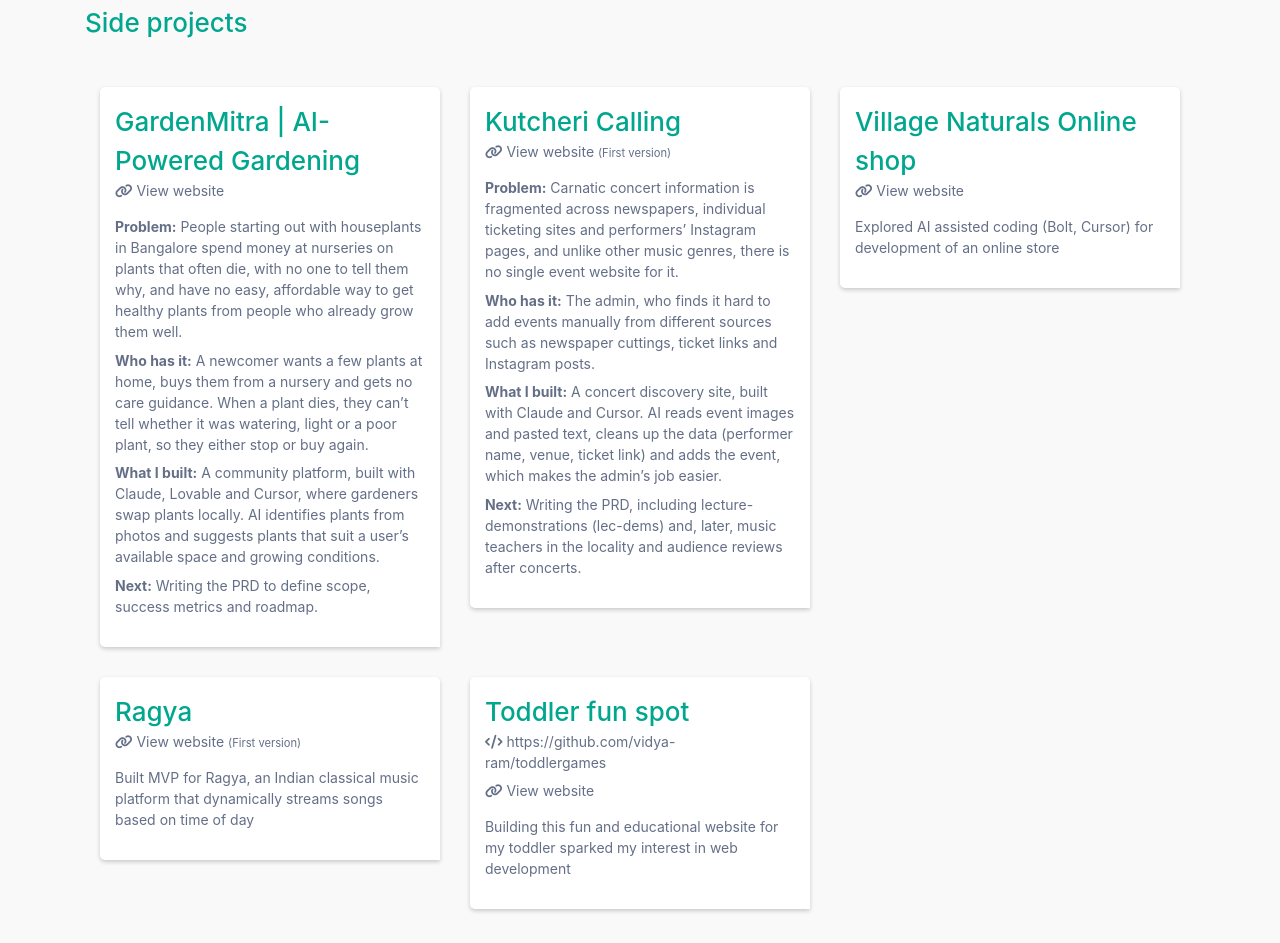
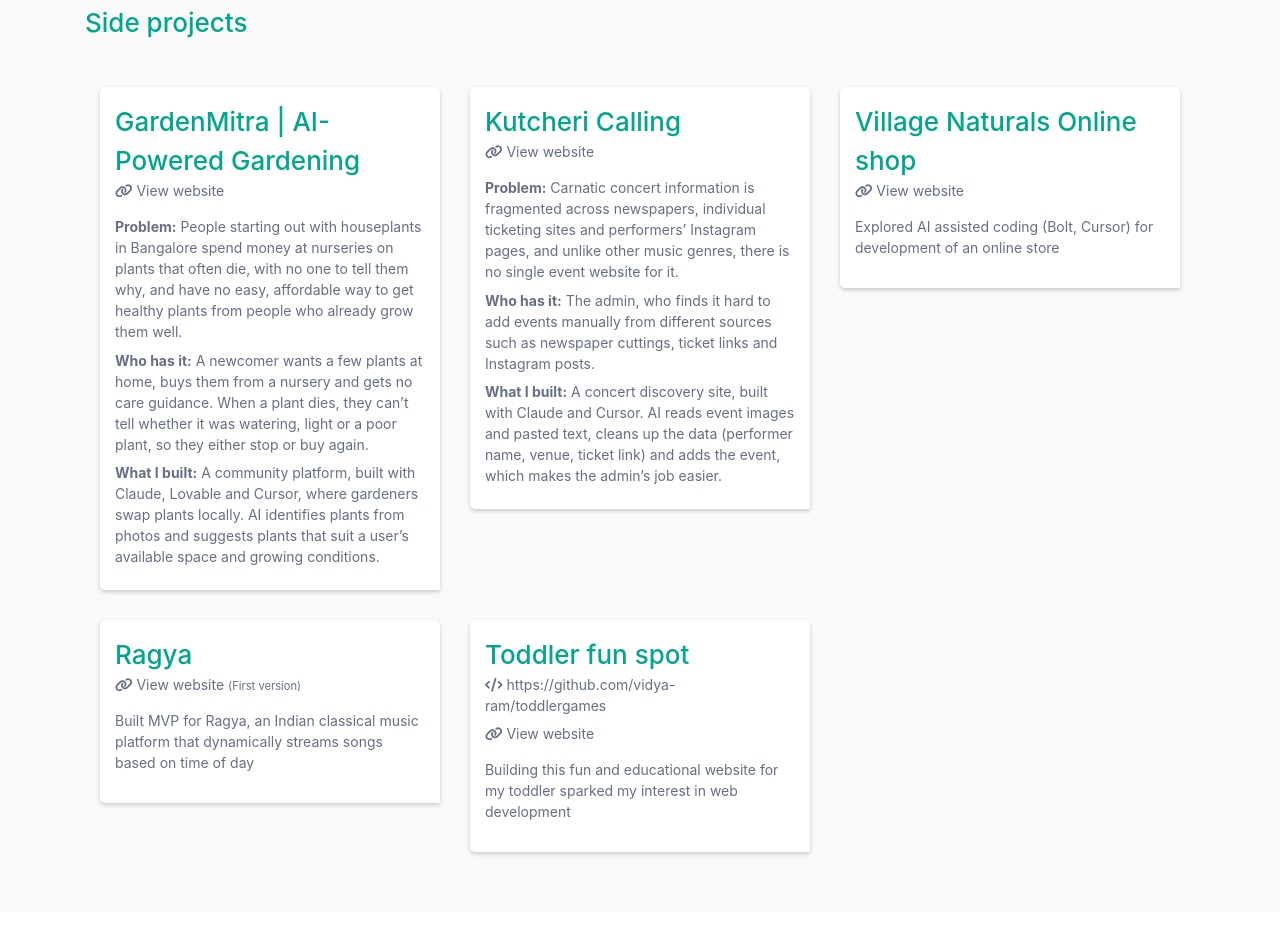
Before and after one commit to vidya-ram/vidya-ram.github.io, a plain HTML site: page work.html in a window 1280 px wide. Shown: the part 2785-3728 px from the top of the page. Drawn offline with Linux system fonts and the light colour scheme; a web font is replaced by a local one.

Commit message:
Update work

```diff
--- a/work.html
+++ b/work.html
@@ -173,18 +173,16 @@
               <p class="less-margin"><b>Problem:</b> People starting out with houseplants in Bangalore spend money at nurseries on plants that often die, with no one to tell them why, and have no easy, affordable way to get healthy plants from people who already grow them well.</p>
               <p class="less-margin"><b>Who has it:</b> A newcomer wants a few plants at home, buys them from a nursery and gets no care guidance. When a plant dies, they can’t tell whether it was watering, light or a poor plant, so they either stop or buy again.</p>
               <p class="less-margin"><b>What I built:</b> A community platform, built with Claude, Lovable and Cursor, where gardeners swap plants locally. AI identifies plants from photos and suggests plants that suit a user’s available space and growing conditions.</p>
-              <p><b>Next:</b> Writing the PRD to define scope, success metrics and roadmap.</p>
             </div>
           </div>
 
           <div class="card-item">
             <div class="card">
               <p class="heading"><a href="https://kutchericalling.netlify.app" target="_blank" class="nounderline">Kutcheri Calling</a></p>
-              <p><i class="fa-solid fa-link"></i> <a href="https://kutchericalling.netlify.app" target="_blank" class="nounderline">View website</a> <small>(First version)</small></p>
+              <p><i class="fa-solid fa-link"></i> <a href="https://kutchericalling.netlify.app" target="_blank" class="nounderline">View website</a></small></p>
               <p class="less-margin"><b>Problem:</b> Carnatic concert information is fragmented across newspapers, individual ticketing sites and performers’ Instagram pages, and unlike other music genres, there is no single event website for it.</p>
               <p class="less-margin"><b>Who has it:</b> The admin, who finds it hard to add events manually from different sources such as newspaper cuttings, ticket links and Instagram posts.</p>
               <p class="less-margin"><b>What I built:</b> A concert discovery site, built with Claude and Cursor. AI reads event images and pasted text, cleans up the data (performer name, venue, ticket link) and adds the event, which makes the admin’s job easier.</p>
-              <p><b>Next:</b> Writing the PRD, including lecture-demonstrations (lec-dems) and, later, music teachers in the locality and audience reviews after concerts.</p>
             </div>
           </div>
 
```
Also changed, not shown: index.html (+0 -2 lines).
